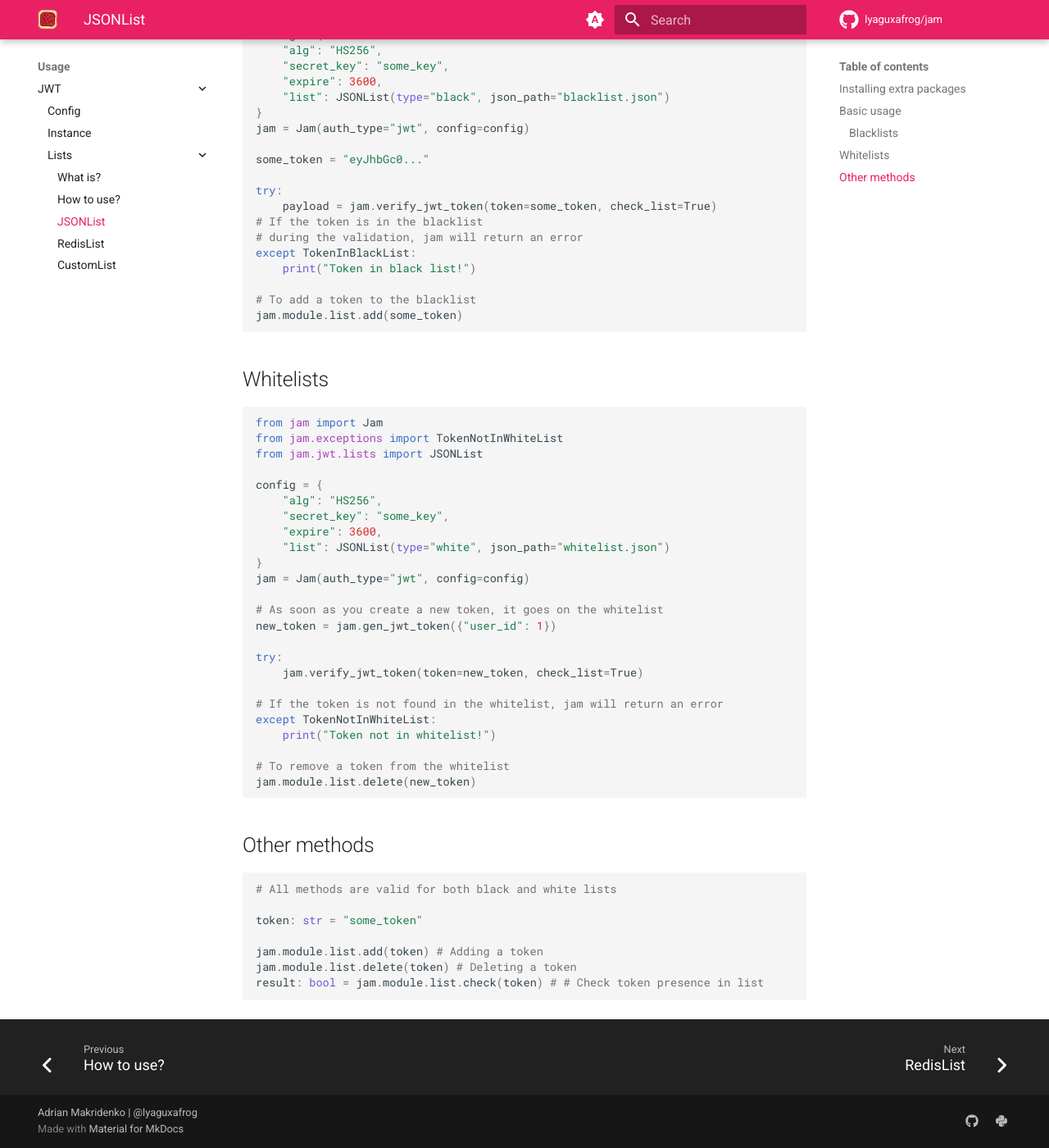
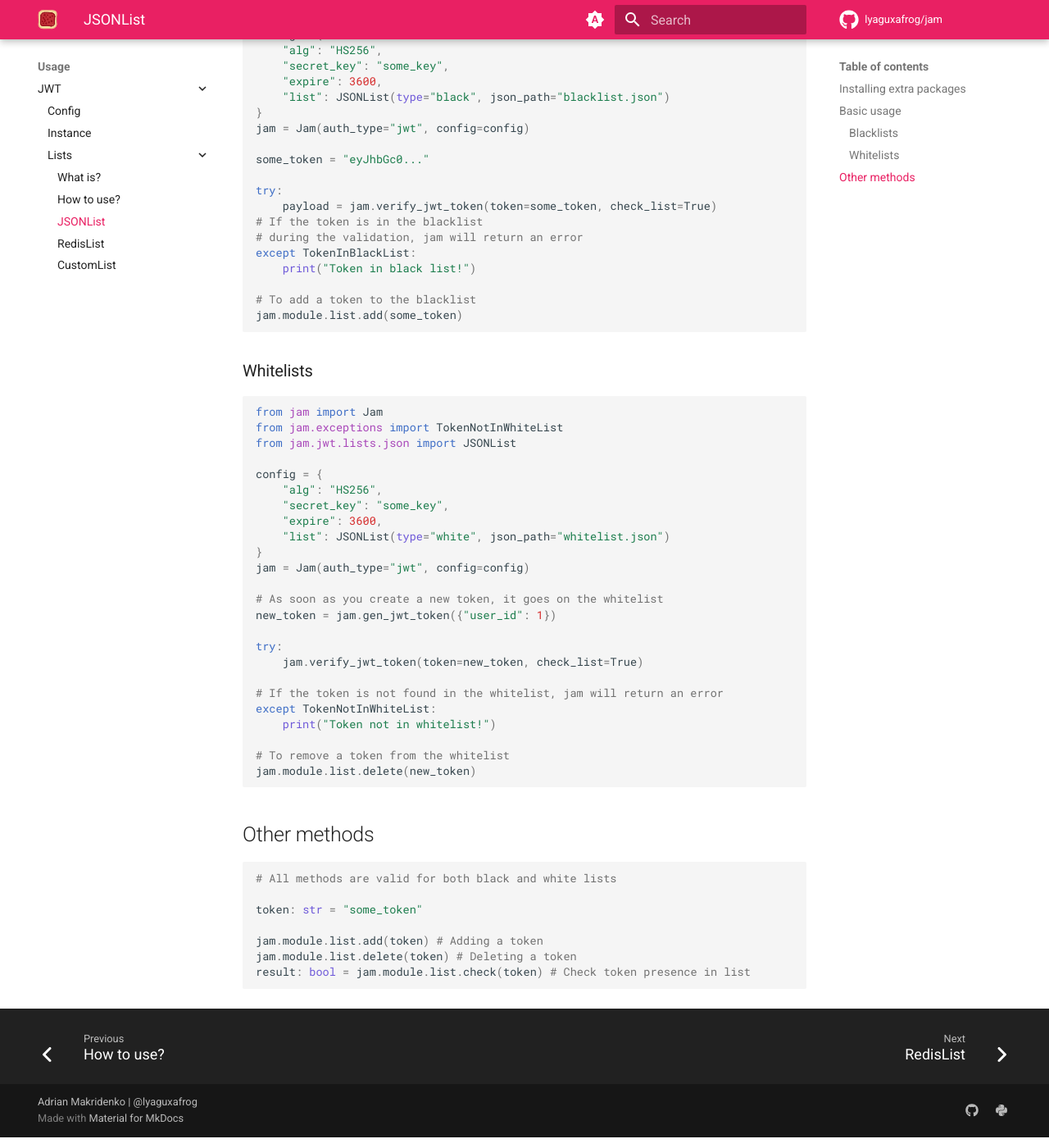
Before and after one commit to lyaguxafrog/jam, an MkDocs documentation site: the page built from docs/jwt/lists/json.md, in a window 1280 px wide and 1400 px high, scrolled down 639 px. Shown: the whole window at 82% size. Built offline with MkDocs 1.6.1 and Material for MkDocs 9.7.7, drawn with Linux system fonts in a browser that asks for light colours; comment, search, counter and statistics services are not loaded.

Commit message:
[*] Fix imports

````diff
--- a/docs/jwt/lists/json.md
+++ b/docs/jwt/lists/json.md
@@ -16,7 +16,7 @@
 ```python
 from jam import Jam
 from jam.exceptions import TokenInBlackList
-from jam.jwt.lists import JSONList
+from jam.jwt.lists.json import JSONList
 
 config = {
     "alg": "HS256",
@@ -39,11 +39,11 @@
 jam.module.list.add(some_token)
 ```
 
-## Whitelists
+### Whitelists
 ```python
 from jam import Jam
 from jam.exceptions import TokenNotInWhiteList
-from jam.jwt.lists import JSONList
+from jam.jwt.lists.json import JSONList
 
 config = {
     "alg": "HS256",
@@ -76,6 +76,6 @@
 
 jam.module.list.add(token) # Adding a token
 jam.module.list.delete(token) # Deleting a token
-result: bool = jam.module.list.check(token) # # Check token presence in list
+result: bool = jam.module.list.check(token) # Check token presence in list
 
 ```
````
Also changed, not shown: docs/jwt/lists/redis.md (+4 -4 lines), 1 other file.
